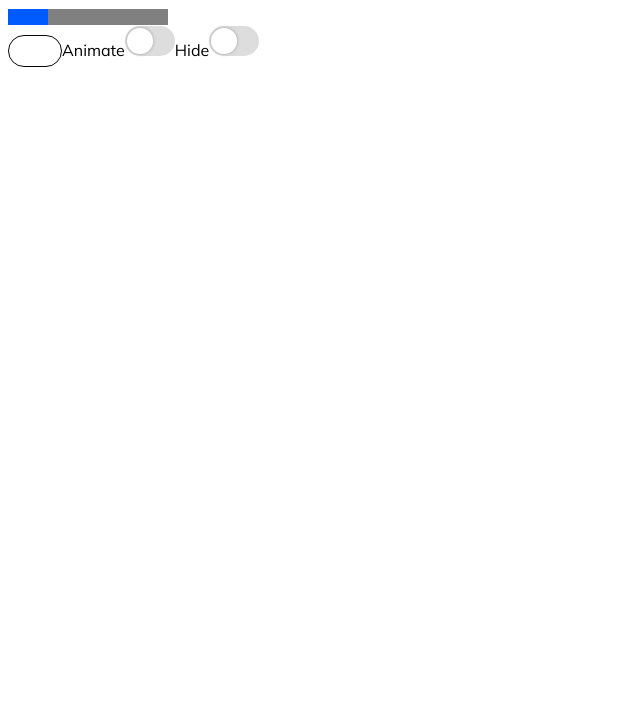
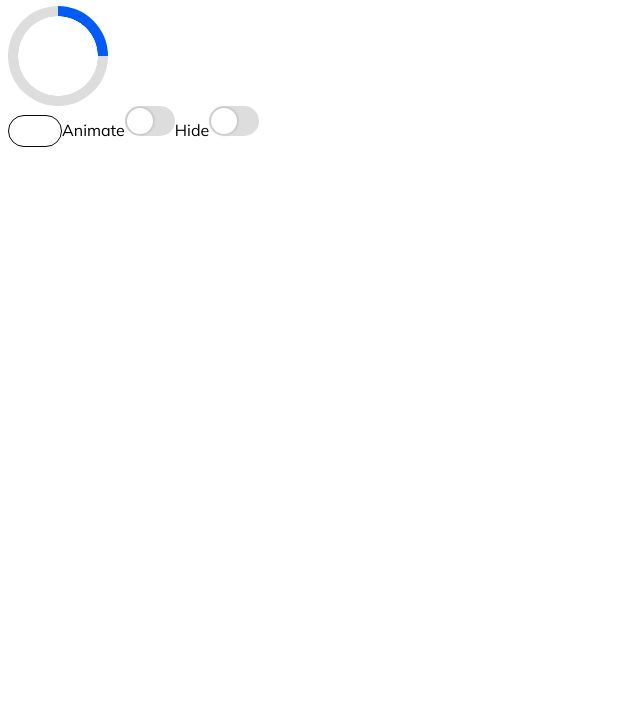
Before and after one commit to NadyaGus/progress-bar, a website built with Vite: page index.html in a window 1280 px wide. Shown: the part 77-800 px from the top of the page, without its empty margins (0-640 px from the left). Built offline with nearby package versions, Linux system fonts and the light colour scheme.

Commit message:
feat: add styles for progress bar

```diff
--- a/src/components/app.js
+++ b/src/components/app.js
@@ -1,6 +1,6 @@
 import { BaseComponent } from "./baseComponent";
 import { Input } from "./input/input";
-import { ProgressBar } from "./progressBar";
+import { ProgressBar } from "./progressBar/progressBar";
 import { Toggle } from "./toggle/toggle";
 
 export class App extends BaseComponent {
--- a/src/components/progressBar.js
+++ /dev/null
@@ -1,28 +0,0 @@
-import { BaseComponent } from "./baseComponent";
-
-export class ProgressBar extends BaseComponent {
-  constructor({ parentElement }) {
-    super({ tagName: "progress", className: "progress-bar", parentElement });
-
-    this.element.setAttribute("min", "0");
-    this.element.setAttribute("max", "100");
-
-    this.handleProgressBar();
-  }
-
-  handleProgressBar(value = 25) {
-    this.element.setAttribute("value", value);
-  }
-
-  handleAnimate(isAnimate = false) {
-    isAnimate
-      ? this.element.classList.add("animate")
-      : this.element.classList.remove("animate");
-  }
-
-  handleHidden(isHidden = false) {
-    isHidden
-      ? this.element.classList.add("hide")
-      : this.element.classList.remove("hide");
-  }
-}
--- /dev/null
+++ b/src/components/progressBar/progressBar.js
@@ -0,0 +1,58 @@
+import { BaseComponent } from "../baseComponent";
+
+import style from "./progressBar.module.css";
+
+export class ProgressBar extends BaseComponent {
+  constructor({ parentElement }) {
+    super({ tagName: "div", className: style.progressBar, parentElement });
+
+    this.renderProgressBar();
+    this.handleProgressBar();
+
+    this.value = 0;
+  }
+
+  renderProgressBar() {
+    this.progress = new BaseComponent({
+      tagName: "progress",
+      className: style.progress,
+      parentElement: this.element,
+    }).element
+
+    this.progress.setAttribute("min", "0");
+    this.progress.setAttribute("max", "100");
+  }
+
+  handleProgressBar(value = 25) {
+    this.progress.setAttribute("value", value);
+
+    let interval;
+
+    interval = setInterval(() => {
+      this.value < value
+        ? this.value += 1
+        : this.value -= 1;
+
+      this.progress.setAttribute("value", this.value);
+      this.element.style = `--value: ${this.value};`;
+
+      console.log(this.value, value);
+      if (this.value === value) {
+        clearInterval(interval);
+        this.value = value;
+      }
+    }, 20)
+  }
+
+  handleAnimate(isAnimate = false) {
+    isAnimate
+      ? this.element.classList.add(style.animate)
+      : this.element.classList.remove(style.animate);
+  }
+
+  handleHidden(isHidden = false) {
+    isHidden
+      ? this.element.classList.add(style.hide)
+      : this.element.classList.remove(style.hide);
+  }
+}
--- /dev/null
+++ b/src/components/progressBar/progressBar.module.css
@@ -0,0 +1,36 @@
+.progressBar {
+    --value: 0;
+    position: relative;
+    opacity: 1;
+    width: 100px;
+    height: 100px;
+    border-radius: 50%;
+    background:
+        radial-gradient(closest-side, white 79%, transparent 80% 100%),
+        conic-gradient(var(--blue) calc(var(--value) * 1%), var(--white) 0, #ddd 0);
+    transition: opacity .2s ease-in-out;
+
+}
+
+.progress {
+    visibility: hidden;
+}
+
+.animate {
+    animation: progressAnimation 1s ease-in-out infinite;
+}
+
+.hide {
+    opacity: 0;
+    animation: hiddenAnimation 1s ease-in-out;
+}
+
+@keyframes progressAnimation {
+    0% {
+        rotate: 0;
+    }
+
+    100% {
+        rotate: 360deg;
+    }
+}
--- a/style.css
+++ b/style.css
@@ -5,23 +5,3 @@
 
     font-family: "Mulish", sans-serif;
 }
-
-progress {
-    background-color: var(--white);
-}
-
-::-webkit-progress-value {
-    transition: width 2s;
-}
-
-::-webkit-progress-value {
-    background-color: var(--blue);
-}
-
-::-moz-progress-bar {
-    background-color: var(--blue);
-}
-
-::-ms-fill {
-    background-color: var(--blue);
-}
```
